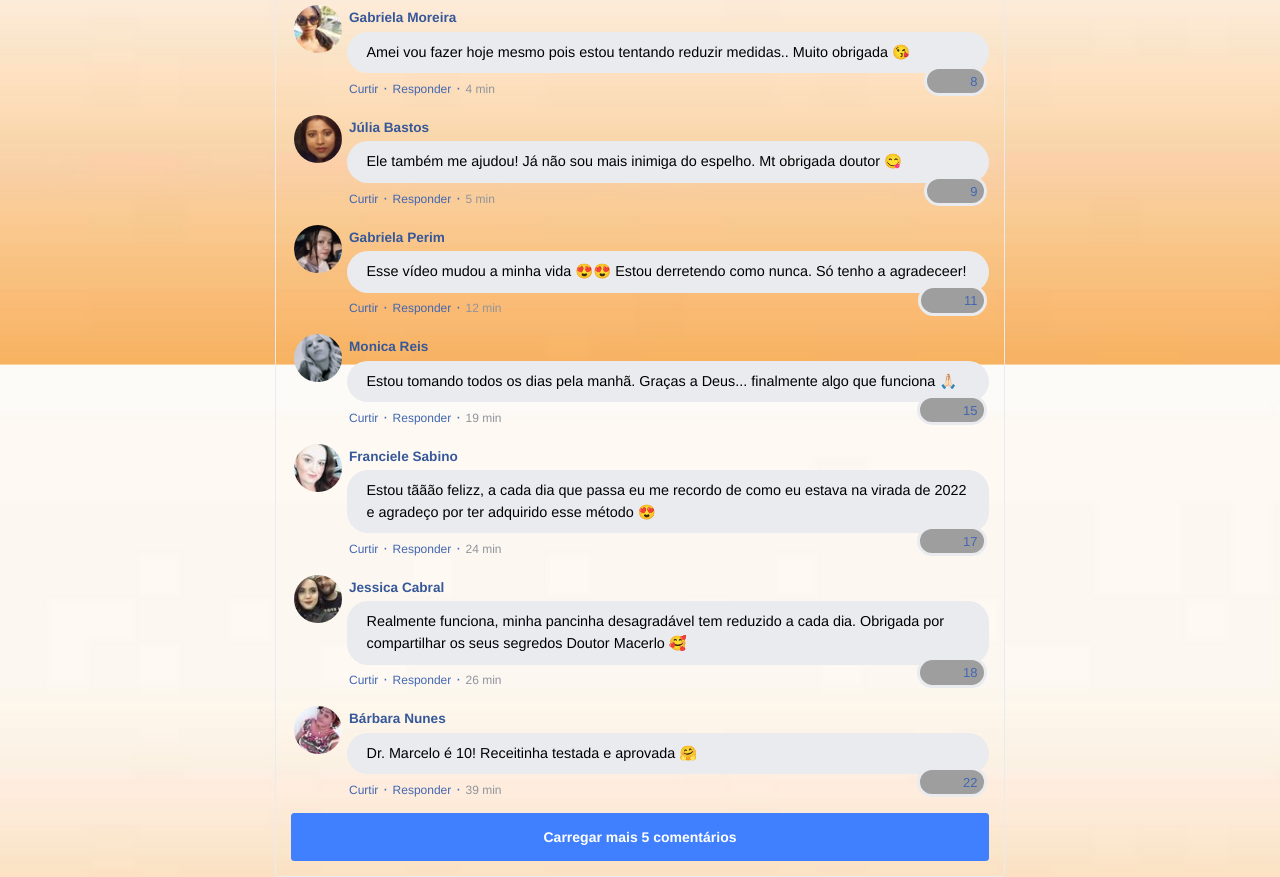
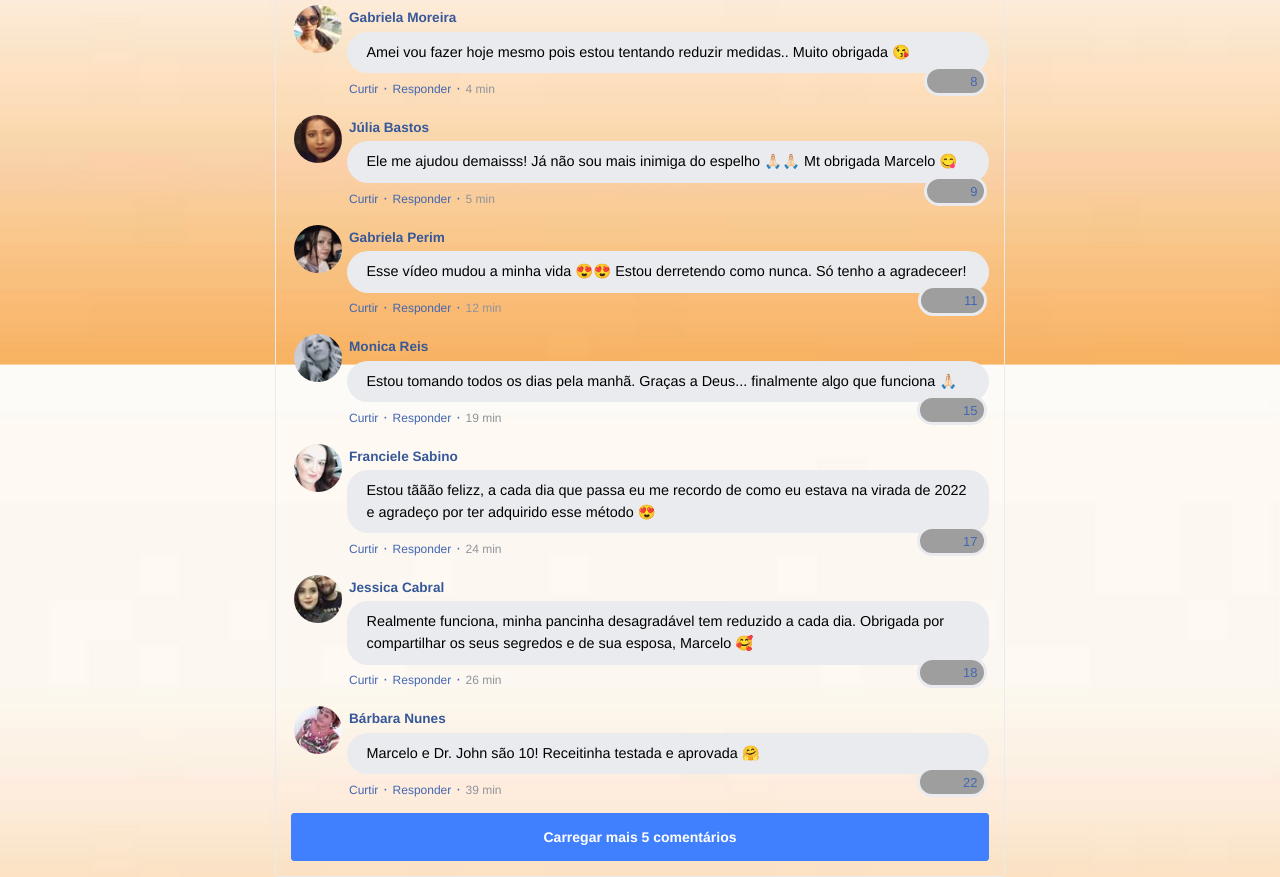
Before and after one commit to SevnMatt/metodoemagrecer.online, a plain HTML site: page index.html in a window 1280 px wide. Shown: the part 2061-2938 px from the top of the page. Drawn offline with nearby package versions, Linux system fonts and the light colour scheme; grey boxes are pictures that could not be loaded; a script that the page names is missing.

Commit message:
Update index.html

```diff
--- a/index.html
+++ b/index.html
@@ -150,7 +150,7 @@
                       </td>
                     </tr>
                     <tr>
-                      <td class="fb-comments-comment-text">Ele também me ajudou! Já não sou mais inimiga do espelho. Mt obrigada doutor 😋</td>
+                      <td class="fb-comments-comment-text">Ele me ajudou demaisss! Já não sou mais inimiga do espelho 🙏🏻🙏🏻 Mt obrigada Marcelo 😋</td>
                     </tr>
                     <tr>
                       <td class="fb-comments-comment-actions">
@@ -266,7 +266,7 @@
                       </td>
                     </tr>
                     <tr>
-                      <td class="fb-comments-comment-text">Realmente funciona, minha pancinha desagradável tem reduzido a cada dia. Obrigada por compartilhar os seus segredos Doutor Macerlo 🥰</td>
+                      <td class="fb-comments-comment-text">Realmente funciona, minha pancinha desagradável tem reduzido a cada dia. Obrigada por compartilhar os seus segredos e de sua esposa, Marcelo 🥰</td>
                     </tr>
                     <tr>
                       <td class="fb-comments-comment-actions">
@@ -296,7 +296,7 @@
                       </td>
                     </tr>
                     <tr>
-                      <td class="fb-comments-comment-text">Dr. Marcelo é 10! Receitinha testada e aprovada 🤗</td>
+                      <td class="fb-comments-comment-text">Marcelo e Dr. John são 10! Receitinha testada e aprovada 🤗</td>
                     </tr>
                     <tr>
                       <td class="fb-comments-comment-actions">
@@ -358,7 +358,7 @@
                         </td>
                       </tr>
                       <tr>
-                        <td class="fb-comments-comment-text">Eu já estou tomando, já eliminei 7 kls 🤩🤩 Já fez muita diferença, minhas roupas estavam todas apertadas, agora já estão largas... Estava tomando anticoncepcional e tava inchada igual uma porca agora estou mil vezes melhor 🙏🙏🙏🙏</td>
+                        <td class="fb-comments-comment-text">Eu já estou tomando, já eliminei 7 kls 🤩🤩 Já fez muita diferença, minhas roupas estavam todas apertadas, agora já estão largas... Estava tomando anticoncepcional e tava inchada igual uma porca, agora estou mil vezes melhor 🙏🙏🙏🙏</td>
                       </tr>
                       <tr>
                         <td class="fb-comments-comment-actions">
```
